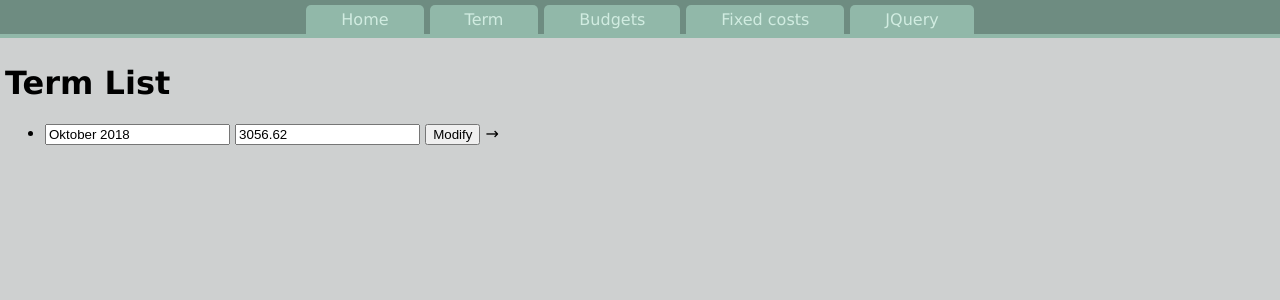
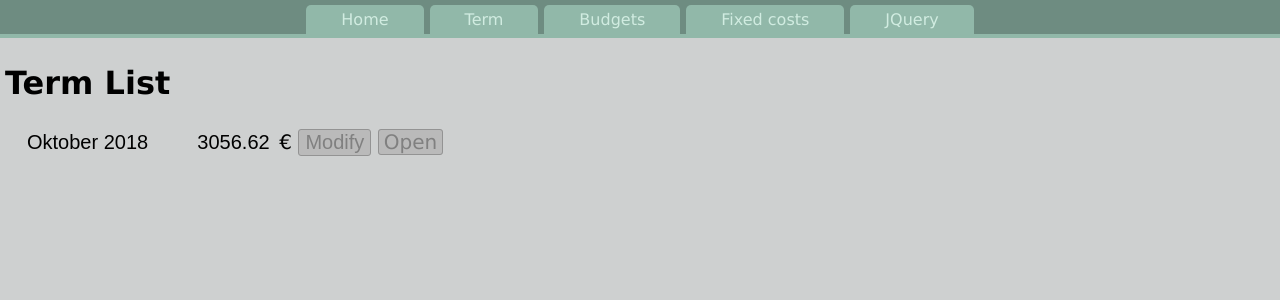
Before and after one commit to gokoururi/finances, a Flask app: page /term in a window 1280 px wide. Shown: the top 300 px of the page. Run offline with Flask 2, Linux system fonts and the light colour scheme; data comes from the database, SQL or seed files in the repository.

Commit message:
Improve term_list css

```diff
--- a/finances/static/main.css
+++ b/finances/static/main.css
@@ -191,3 +191,53 @@ ul.nav li a {
   color: #d1ece1;
   text-decoration: none;
 }
+
+ul.termlist {
+    font-size: 20px;
+    list-style-type: none;
+    padding: 0;
+    margin: 0;
+}
+ul.termlist li {
+    padding: 5px 20px;
+}
+ul.termlist li:hover {
+    color: white;
+    background: darkgrey;
+}
+
+ul.termlist li input {
+    color: inherit;
+    font-size: 20px;
+    border: none;
+    background: none;
+}
+
+ul.termlist li input.termModTitle {
+    width: 160px;
+}
+
+ul.termlist li input.termModIncome {
+    width: 80px;
+}
+
+ul.termlist li input.termModSubmit, ul.termlist li a {
+    border: 1px solid #939393;
+    border-radius: 3px;
+    background: #bababa;
+    color: grey;
+    cursor: pointer;
+}
+
+ul.termlist li input.termModSubmit:hover, ul.termlist li a:hover {
+    border: 1px solid #939393;
+    border-radius: 3px;
+    background: #939393;
+    color: lightgrey;
+    cursor: pointer;
+}
+
+ul.termlist li a {
+    text-decoration: none;
+    padding: 0 5px;
+}
--- a/finances/templates/term_list.html
+++ b/finances/templates/term_list.html
@@ -1,13 +1,13 @@
 {% extends "layout.html" %}
 {% block content %}
   <h1>Term List</h1>
-  <ul>
+  <ul class="termlist">
     {%for term in terms %}
       <li>
         <input type="text"   id="{{ term.id }}" class="termModTitle"  value="{{ term.title }}"></input>
-        <input type="text"   id="{{ term.id }}" class="termModIncome" value="{{ term.income }}"></input>
+        <input type="text"   id="{{ term.id }}" class="termModIncome" value="{{ term.income }}">€</input>
         <input type="submit" id="{{ term.id }}" class="termModSubmit" value="Modify"></input>
-        <a href="{{ url_for('term_list', _scheme='https', _external=true) }}/{{ term.id }}" style="text-decoration: none; color: #000;">→</a>
+        <a href="{{ url_for('term_list', _scheme='https', _external=true) }}/{{ term.id }}">Open</a>
         <span id="{{ term.id }}" class="expAddResult"></span>
       </li>
     {% endfor %}
```
